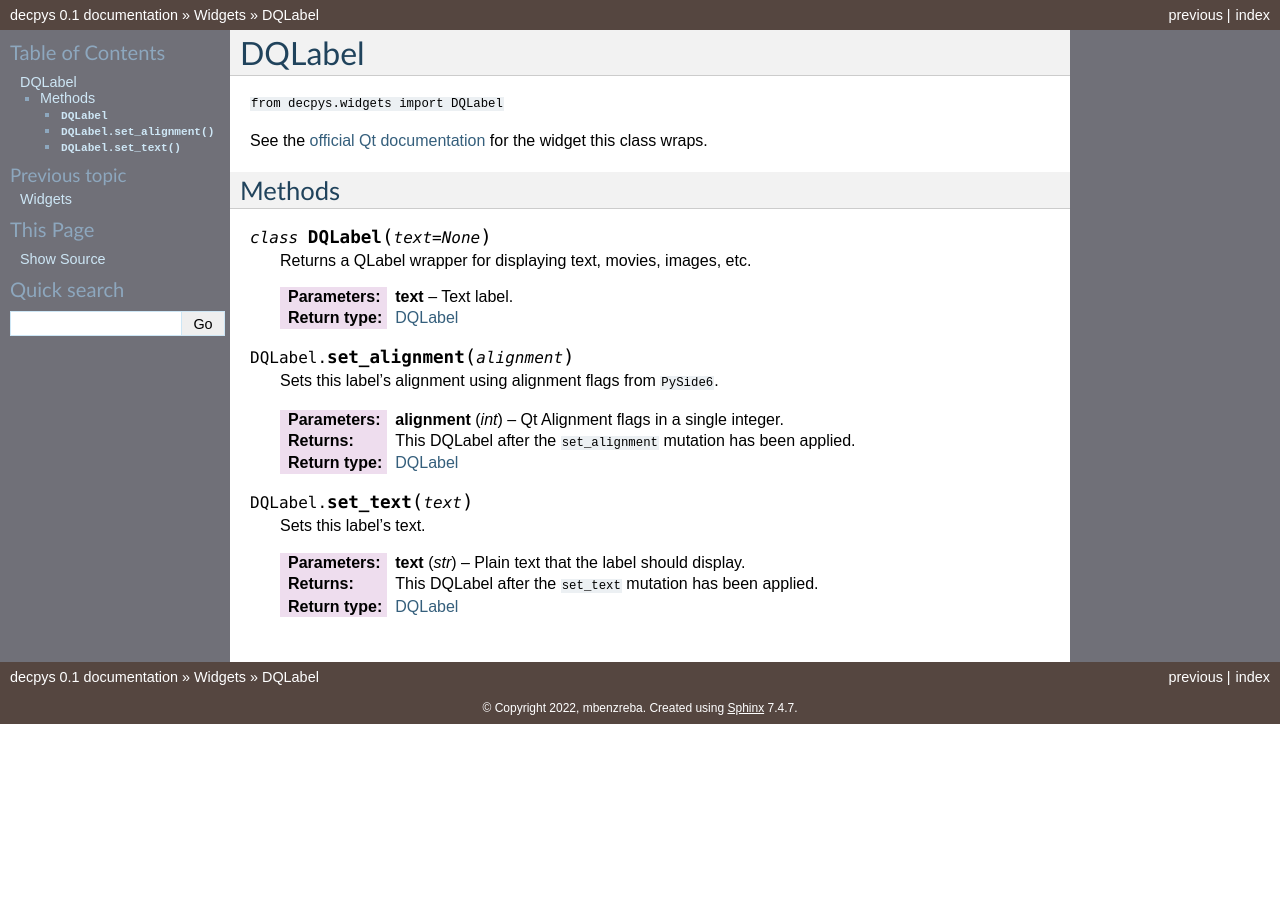
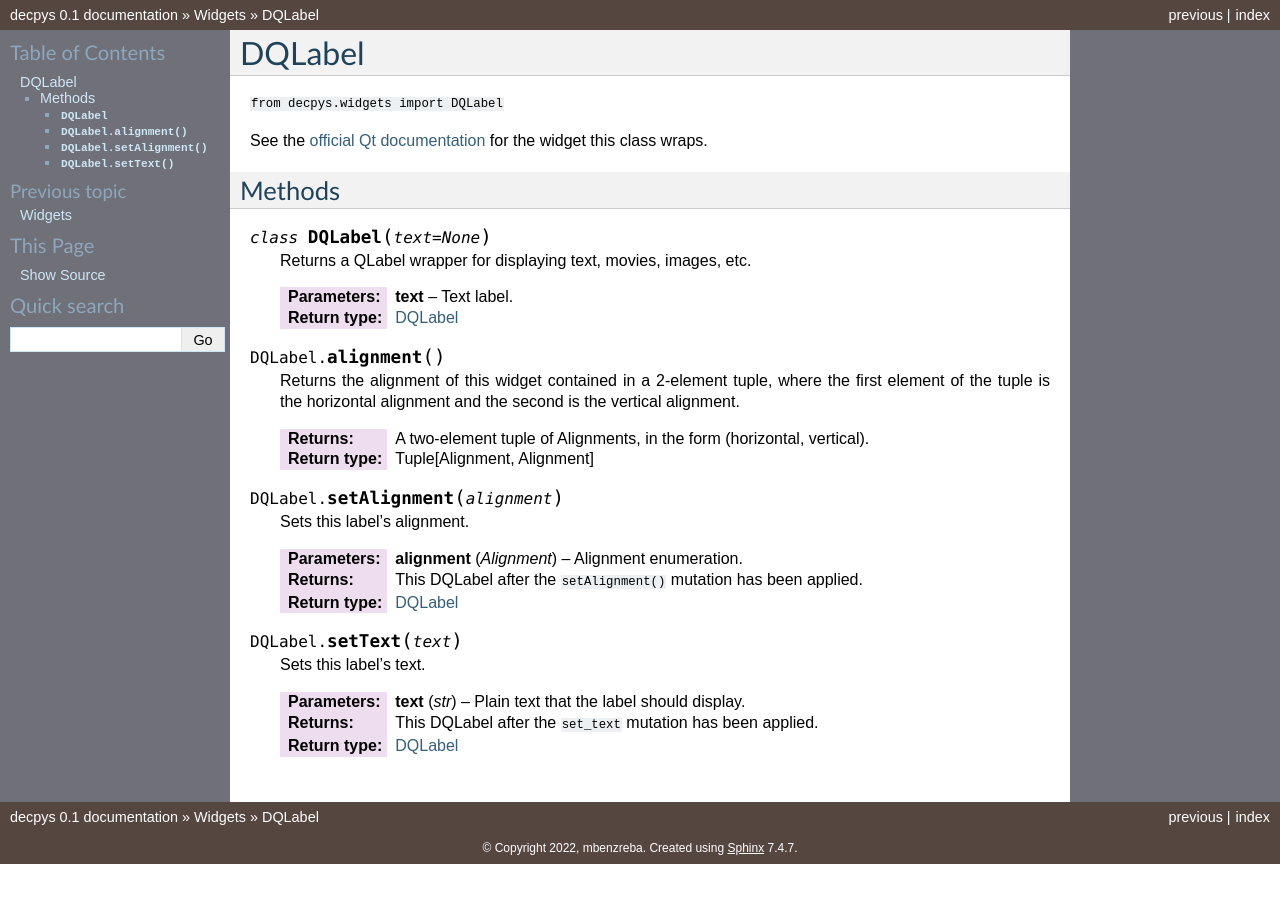
Before and after one commit to mbenzreba/decpys, a Sphinx documentation site: the page built from docs/source/widgets/dqlabel.rst, in a window 1280 px wide. Built offline with Sphinx 7.4.7, drawn with Linux system fonts in a browser that asks for light colours.

Commit message:
update docs to match implementation

```diff
--- a/docs/source/widgets/dqlabel.rst
+++ b/docs/source/widgets/dqlabel.rst
@@ -19,17 +19,26 @@ Methods
    :rtype: DQLabel
 
 
-.. py:method:: DQLabel.set_alignment(alignment)
+.. py:method:: DQLabel.alignment()
 
-    Sets this label's alignment using alignment flags from ``PySide6``.
+    Returns the alignment of this widget contained in a 2-element tuple, where the first
+    element of the tuple is the horizontal alignment and the second is the vertical alignment.
 
-    :param alignment: Qt Alignment flags in a single integer.
-    :type alignment: int
-    :return: This DQLabel after the ``set_alignment`` mutation has been applied.
+    :return: A two-element tuple of Alignments, in the form (horizontal, vertical).
+    :rtype: Tuple[Alignment, Alignment]
+
+
+.. py:method:: DQLabel.setAlignment(alignment)
+
+    Sets this label's alignment.
+
+    :param alignment: Alignment enumeration.
+    :type alignment: Alignment
+    :return: This DQLabel after the ``setAlignment()`` mutation has been applied.
     :rtype: DQLabel
 
 
-.. py:method:: DQLabel.set_text(text)
+.. py:method:: DQLabel.setText(text)
 
     Sets this label's text.
 
```
